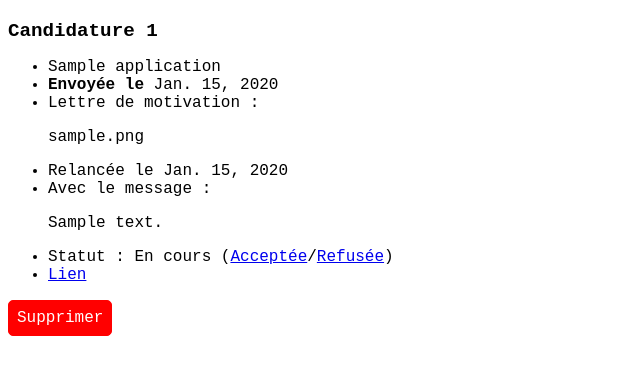
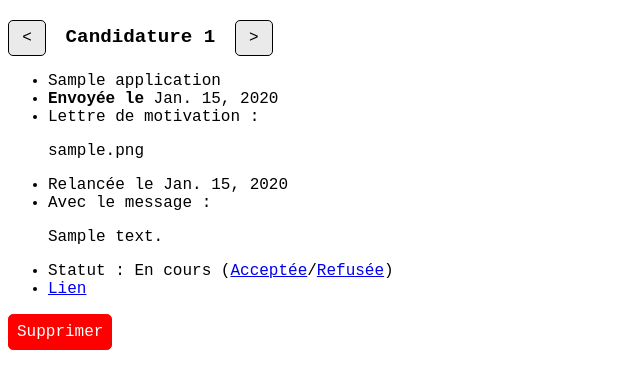
Before and after one commit to GDami/SuiviCandidatures, a Django app: page /applications/1/ in a window 1280 px wide. Shown: the part 103-492 px from the top of the page, without its empty margins (0-640 px from the left). Run offline with Django 5.2, Linux system fonts and the light colour scheme; tables that the repository leaves empty hold one stand-in row (values such as "Sample post").

Commit message:
Added previous/next application buttons on detail page

```diff
--- a/suivi_candidatures/findjob/static/findjob/styles.css
+++ b/suivi_candidatures/findjob/static/findjob/styles.css
@@ -69,6 +69,16 @@ h1 {
     border: solid 1px black;
 }
 
+.previous_button {
+    min-width: 20px;
+}
+
+#application_title {
+    margin:10px;
+    text-align: center;
+    display: inline;
+}
+
 form p {
     display: flex;
 }
--- a/suivi_candidatures/findjob/templates/findjob/application_detail.html
+++ b/suivi_candidatures/findjob/templates/findjob/application_detail.html
@@ -2,8 +2,11 @@
 
 {% block content %}
 
-<h1>Candidature {{application.id}}</h1>
+<a class="button filter_button previous_button" href="{% url 'application-detail' prev_id %}">&lt</a>
+<h1 id="application_title">Candidature {{application.id}}</h1>
+<a class="button filter_button previous_button" href="{% url 'application-detail' next_id %}">&gt</a>
 
+{% if application.id %}
 <ul>
     <li></strong>{{application.title}}</strong></li>
 
@@ -32,7 +35,7 @@
 
     <li><a target="_blank" href="{{application.link}}">Lien</a></li>
 </ul>
-
 <a class="delete_button button" href="{% url 'application-delete' application.id %}">Supprimer</a>
+{% endif %}
 
 {% endblock %}
--- a/suivi_candidatures/findjob/views.py
+++ b/suivi_candidatures/findjob/views.py
@@ -1,5 +1,6 @@
 from django.shortcuts import render, redirect, get_object_or_404
 from django.http import HttpResponse
+from django.core.exceptions import ObjectDoesNotExist
 from datetime import datetime, timedelta
 import csv
 
@@ -43,11 +44,15 @@ def application_list(request):
                   )
 
 def application_detail(request, id):
-    application = get_object_or_404(Application, id=id)
+    try:
+        application = Application.objects.get(id=id)
+    except ObjectDoesNotExist:
+        print('zizi')
+        application = Application()
 
     return render(request,
                   'findjob/application_detail.html',
-                  {'application':application}
+                  {'application':application, 'prev_id':id - 1, 'next_id':id + 1}
                   )
 
 def application_add(request):
```
